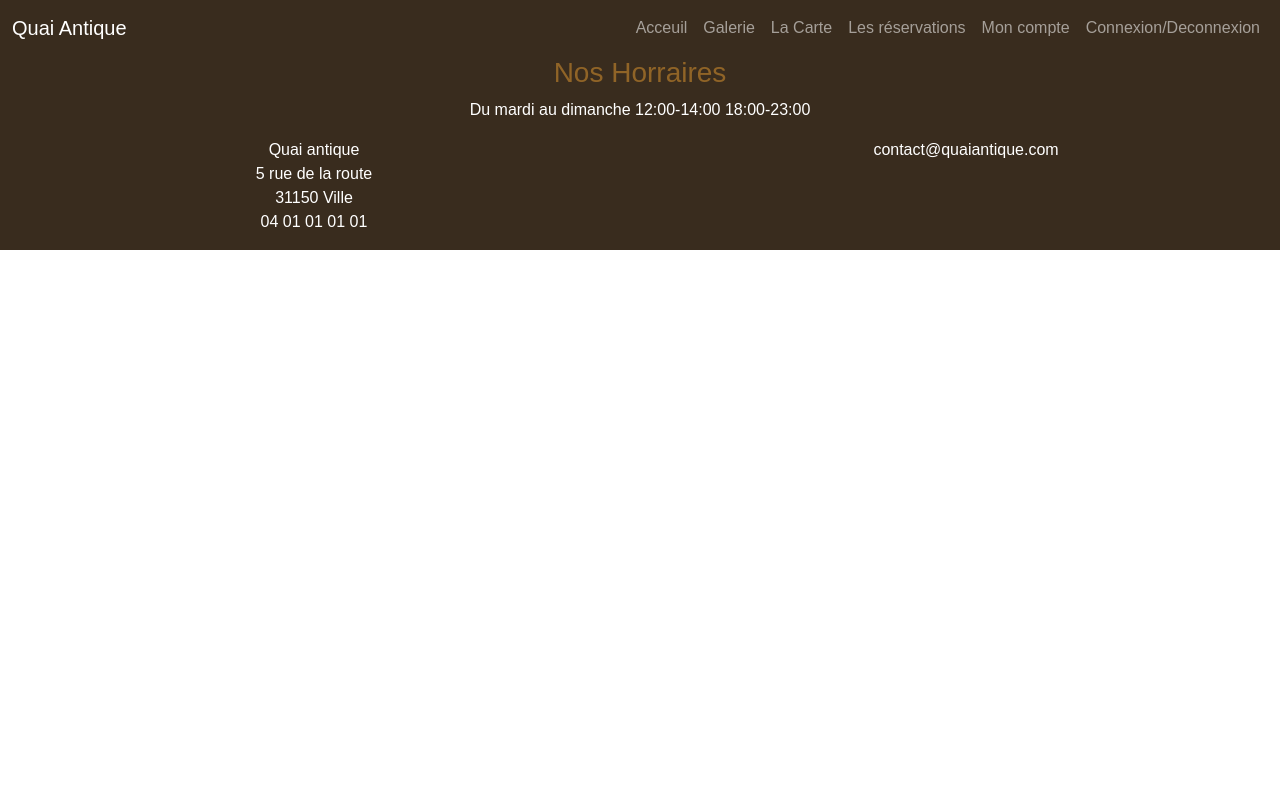
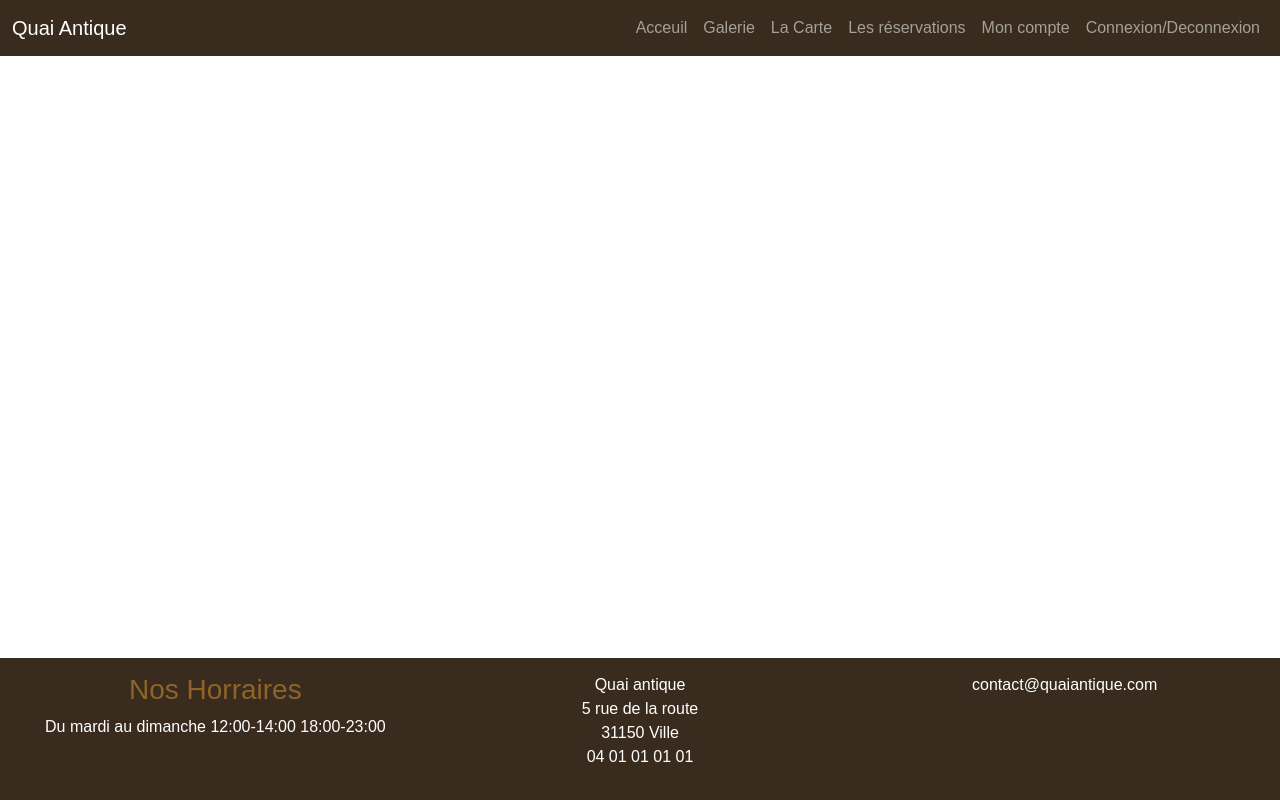
Before and after one commit to Ccdrik/Quai_Antique, a website: page Index.html in a window 1280 px wide. Drawn offline with nearby package versions, Linux system fonts and the light colour scheme; a web font is replaced by a local one.

```diff
--- a/Index.html
+++ b/Index.html
@@ -55,20 +55,20 @@
         <!--Le contenu de la page sera ici-->
     </main>
 
-    <footer class="bg-dark text-white text-center ">
+    <footer class="bg-dark text-white text-center footer">
         <div class="row">
-            <div class="col-12">
+            <div class="col-12 col-lg 4">
                 <h3 class="text-primary">Nos Horraires</h3>
                 <p>Du mardi au dimanche 12:00-14:00 18:00-23:00</p>
             </div>
-            <div class="col-6">
+            <div class="col-6 col-lg 4">
                 <p>Quai antique<br />
                     5 rue de la route <br />
                     31150 Ville<br />
                     04 01 01 01 01<br />
                 </p>
             </div>
-            <div class="col-6">
+            <div class="col-6 col-lg 4">
                 <p>contact@quaiantique.com</p>
             </div>
         </div>
--- a/scss/main.scss
+++ b/scss/main.scss
@@ -1,2 +1,18 @@
 @import url("/node_modules/bootstrap-icons/font/bootstrap-icons.css");
 @import '_custom';
+
+html {
+    position: relative;
+    min-height: 100%;
+}
+
+main {
+    margin-bottom: 250px;
+}
+
+footer.footer {
+    padding: 15px;
+    position: absolute;
+    bottom: 0;
+    width: 100%;
+}
```
Also changed, not shown: pages/home.html (+16 -1 lines), scss/main.css, 1 other file.
